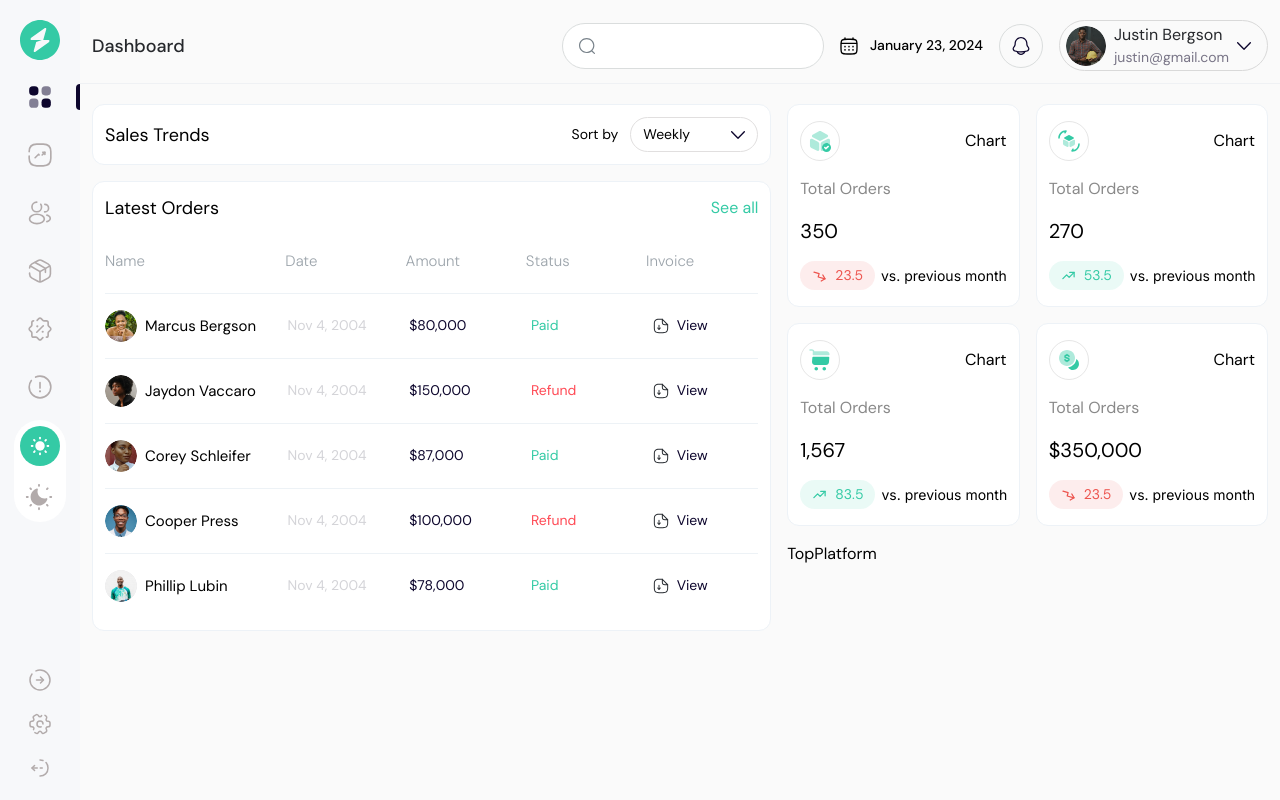
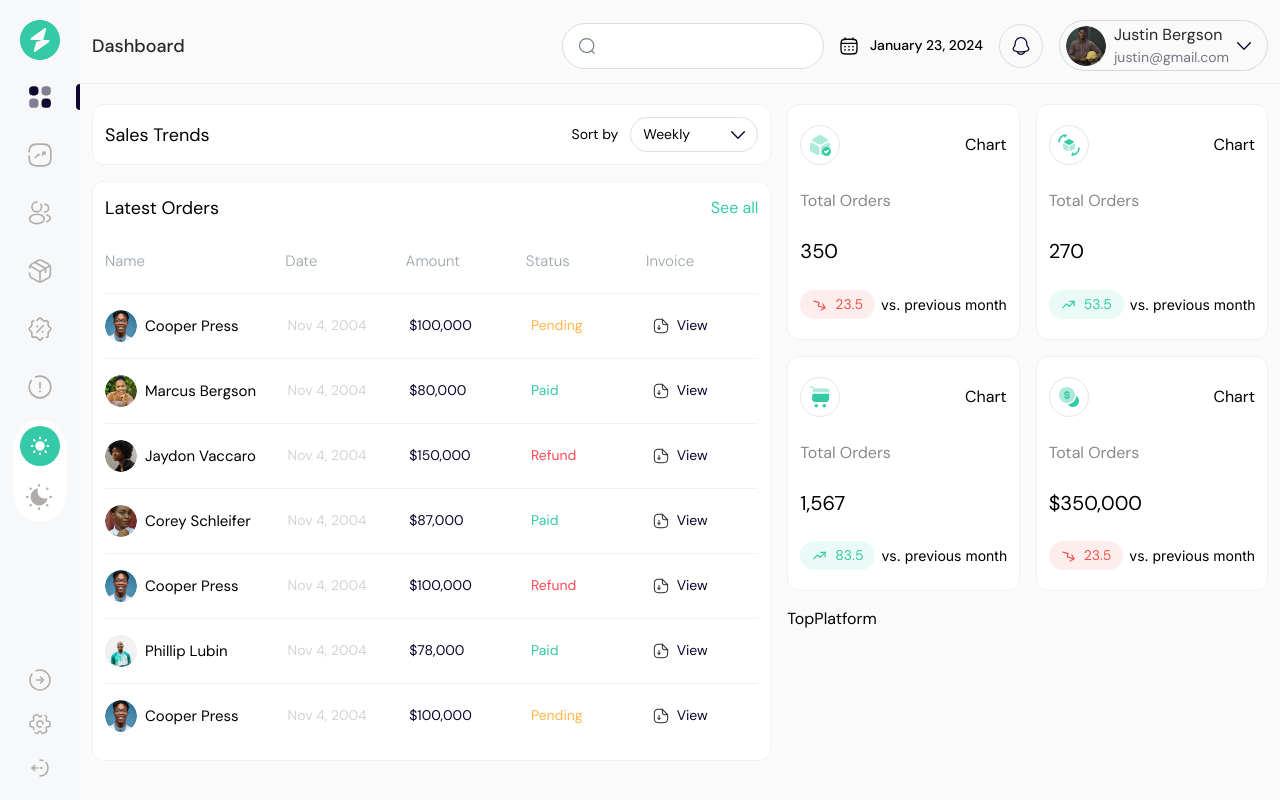
Before and after one commit to Josh-Savvy/geegpay, a Next.js app: page / in a window 1280 px wide. Built offline with nearby package versions, Linux system fonts and the light colour scheme.

Commit message:
ui changes

```diff
--- a/components/ui/organisms/LatestOrders.tsx
+++ b/components/ui/organisms/LatestOrders.tsx
@@ -3,41 +3,9 @@
 import React from "react";
 import { DocumentIcon } from "../atoms/icons";
 import { formatDate } from "@/utils";
-type IOrder = { user: { avatar?: string; name: string }; amount: number; date: string; status: "paid" | "refund" };
+import latestOrders, { type IOrder } from "@/data/latestOrders";
 
 const LatestOrders = () => {
-	const latestOrders: IOrder[] = [
-		{
-			user: { name: "Marcus Bergson", avatar: "/assets/images/avatar_1.png" },
-			amount: 80000,
-			date: new Date().toDateString(),
-			status: "paid",
-		},
-		{
-			user: { name: "Jaydon Vaccaro", avatar: "/assets/images/avatar_2.png" },
-			amount: 150000,
-			date: new Date().toDateString(),
-			status: "refund",
-		},
-		{
-			user: { name: "Corey Schleifer", avatar: "/assets/images/avatar_3.png" },
-			amount: 87000,
-			date: new Date().toDateString(),
-			status: "paid",
-		},
-		{
-			user: { name: "Cooper Press", avatar: "/assets/images/avatar_4.png" },
-			amount: 100000,
-			date: new Date().toDateString(),
-			status: "refund",
-		},
-		{
-			user: { name: "Phillip Lubin", avatar: "/assets/images/avatar_5.png" },
-			amount: 78000,
-			date: new Date().toDateString(),
-			status: "paid",
-		},
-	];
 	return (
 		<div className="relative flex flex-col gap-2 w-full rounded-xl bg-white dark:bg-gray-600 dark:border-[#B2ABAB] dark:border-opacity-50 border border-[#EDF2F7] p-5 xl:p-3 duration-300">
 			{/* Top Header Section */}
@@ -89,11 +57,15 @@
 			<div
 				className={classNames(
 					"col-span-2 capitalize",
-					order.status === "paid" ? "text-success" : "text-danger",
+					order.status === "refund"
+						? "text-danger"
+						: order.status === "pending"
+						? "text-warning"
+						: "text-success",
 				)}>
 				{order.status}
 			</div>
-			<div className="xs:flex hidden col-span-2 gap-2 items-center hover:underline cursor-pointer">
+			<div className="xs:flex hidden col-span-2 gap-2 items-center dark:text-white hover:underline cursor-pointer">
 				<DocumentIcon />
 				<p className="text-[#0D062D] dark:text-white">View</p>
 			</div>
--- a/components/ui/organisms/SalesTrends.tsx
+++ b/components/ui/organisms/SalesTrends.tsx
@@ -1,16 +1,10 @@
 "use client";
-import React, { useEffect, useState } from "react";
+import React, { useState } from "react";
 import { ChevronDown } from "../atoms/icons";
-import { useTheme } from "@/context/theme.context";
 
 const SalesTrends = () => {
 	const filters = ["Daily", "Weekly", "Monthly", "Yearly"];
 	const [currentFilter, setCurrentFilter] = useState<string>(filters[1]);
-	// const { currentTheme } = useTheme();
-
-	// useEffect(() => {
-	// 	console.log({ currentTheme });
-	// }, [currentTheme]);
 
 	return (
 		<div className="w-full rounded-xl dark:bg-gray-600 bg-white border border-[#EDF2F7] dark:border-[#B2ABAB] dark:border-opacity-50 p-5 xl:p-3 duration-300">
@@ -27,7 +21,7 @@
 									<li
 										onClick={() => setCurrentFilter(fil)}
 										key={id}
-										className="p-3 duration-300 hover:bg-zinc-200 dark:text-white hover:dark:text-black">
+										className="text-sm p-3 duration-300 hover:bg-zinc-200 dark:text-white hover:dark:text-black">
 										{fil}
 									</li>
 								))}
--- /dev/null
+++ b/data/latestOrders.ts
@@ -0,0 +1,54 @@
+export type IOrder = {
+	user: { avatar?: string; name: string };
+	amount: number;
+	date: string;
+	status: "paid" | "refund" | "pending";
+};
+
+const latestOrders: IOrder[] = [
+	{
+		user: { name: "Cooper Press", avatar: "/assets/images/avatar_4.png" },
+		amount: 100000,
+		date: new Date().toDateString(),
+		status: "pending",
+	},
+	{
+		user: { name: "Marcus Bergson", avatar: "/assets/images/avatar_1.png" },
+		amount: 80000,
+		date: new Date().toDateString(),
+		status: "paid",
+	},
+	{
+		user: { name: "Jaydon Vaccaro", avatar: "/assets/images/avatar_2.png" },
+		amount: 150000,
+		date: new Date().toDateString(),
+		status: "refund",
+	},
+	{
+		user: { name: "Corey Schleifer", avatar: "/assets/images/avatar_3.png" },
+		amount: 87000,
+		date: new Date().toDateString(),
+		status: "paid",
+	},
+
+	{
+		user: { name: "Cooper Press", avatar: "/assets/images/avatar_4.png" },
+		amount: 100000,
+		date: new Date().toDateString(),
+		status: "refund",
+	},
+	{
+		user: { name: "Phillip Lubin", avatar: "/assets/images/avatar_5.png" },
+		amount: 78000,
+		date: new Date().toDateString(),
+		status: "paid",
+	},
+	{
+		user: { name: "Cooper Press", avatar: "/assets/images/avatar_4.png" },
+		amount: 100000,
+		date: new Date().toDateString(),
+		status: "pending",
+	},
+];
+
+export default latestOrders;
```
